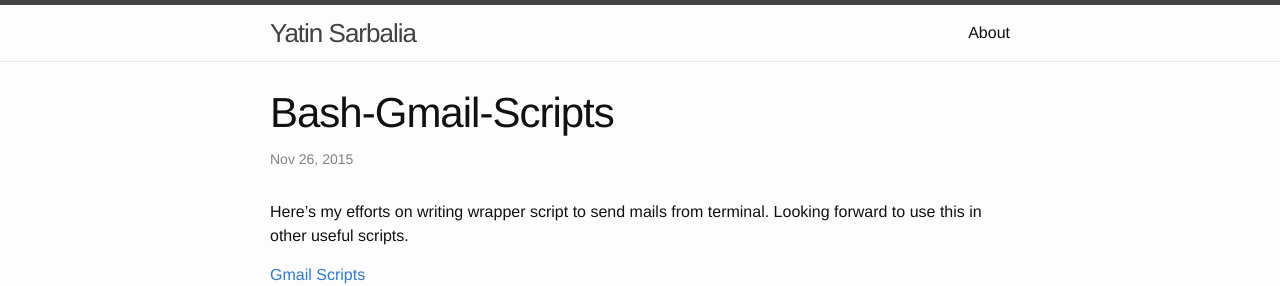
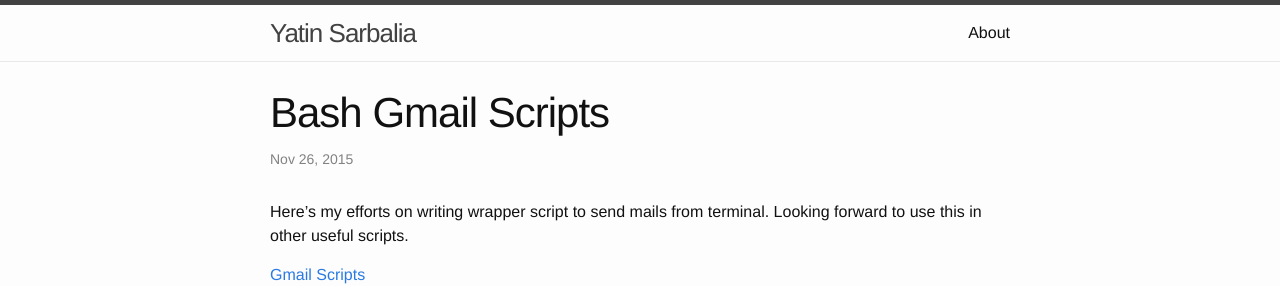
Before and after one commit to yatinsns/yatinsns.github.io, a Jekyll site: the page built from _posts/2015-11-26-Bash-Gmail-Scripts.md, in a window 1280 px wide. Shown: the top 286 px of the page. Built offline with Jekyll 4.4.1, drawn with Linux system fonts in a browser that asks for light colours.

```diff
--- a/_posts/2015-11-26-Bash-Gmail-Scripts.md
+++ b/_posts/2015-11-26-Bash-Gmail-Scripts.md
@@ -1,6 +1,6 @@
 ---
 layout: post
-title: Bash-Gmail-Scripts
+title: Bash Gmail Scripts
 date: 2015-11-26 01:53:24
 categories:
 ---
```
